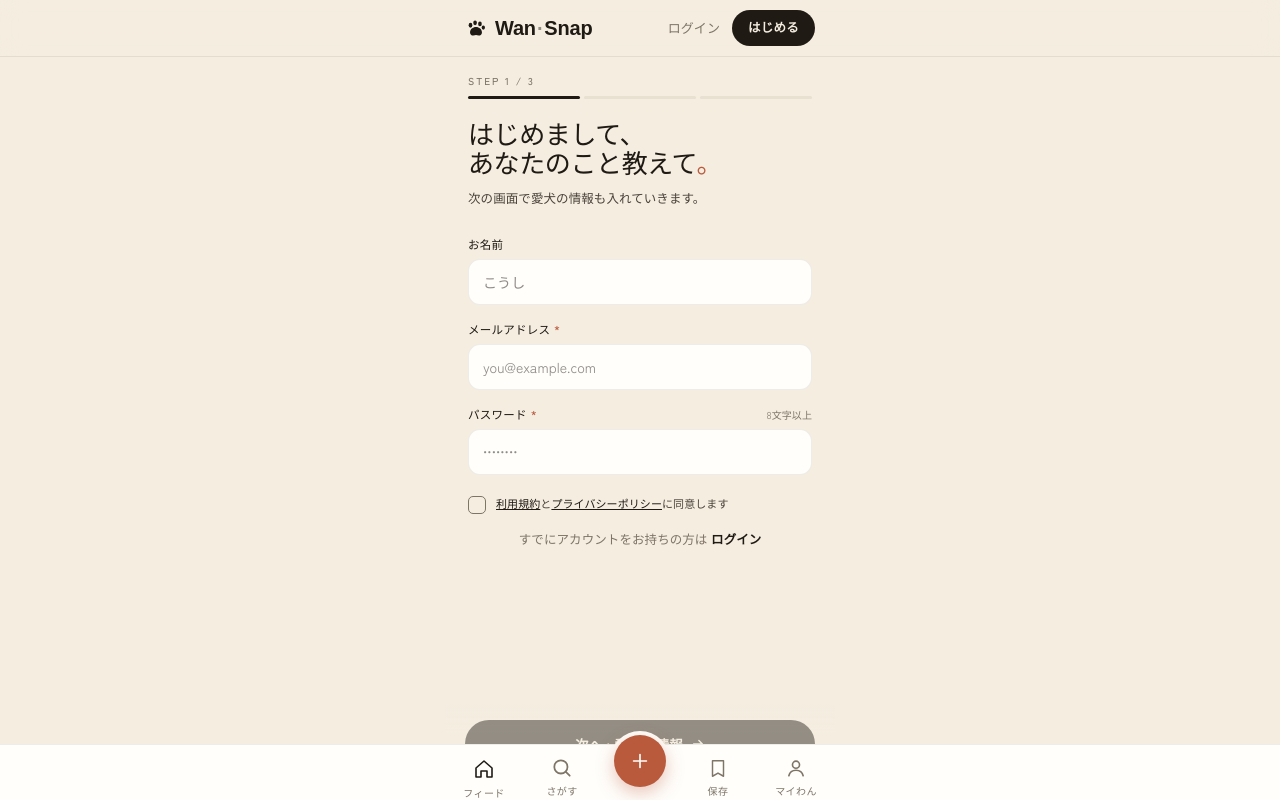
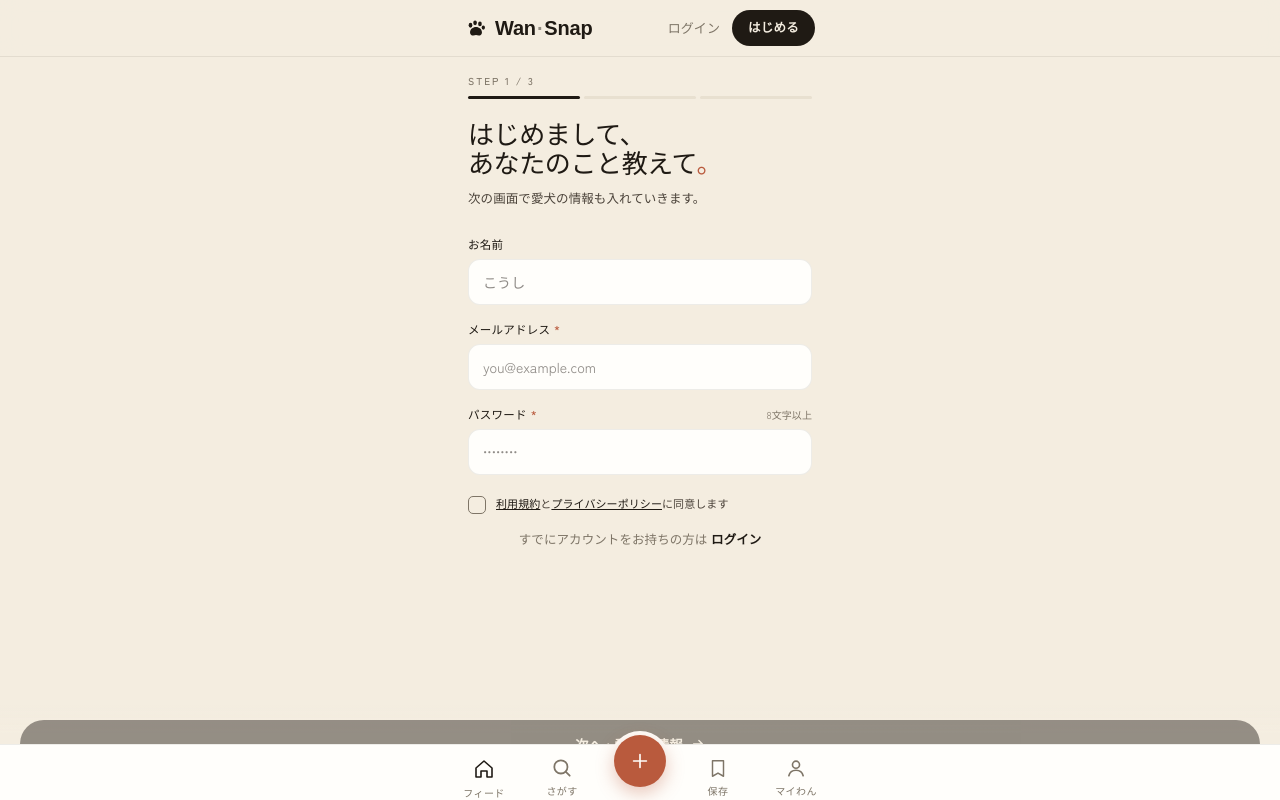
Before and after one commit to KoshiFutami/wan-snap, a Next.js app in the folder apps/web/: page /auth/sign-up in a window 1280 px wide. Built offline with nearby package versions, Linux system fonts and the light colour scheme; no server answers.

Commit message:
fix(web): sign-up固定フッターのposition:fixedでmaxWidth/marginを除去

```diff
--- a/apps/web/src/app/auth/sign-up/page.tsx
+++ b/apps/web/src/app/auth/sign-up/page.tsx
@@ -188,8 +188,6 @@ export default function SignUpPage() {
             right: 0,
             padding: '16px 20px 32px',
             background: `linear-gradient(180deg, transparent, ${T.cream} 30%)`,
-            maxWidth: 390,
-            margin: '0 auto',
           }}
         >
           <button
```
